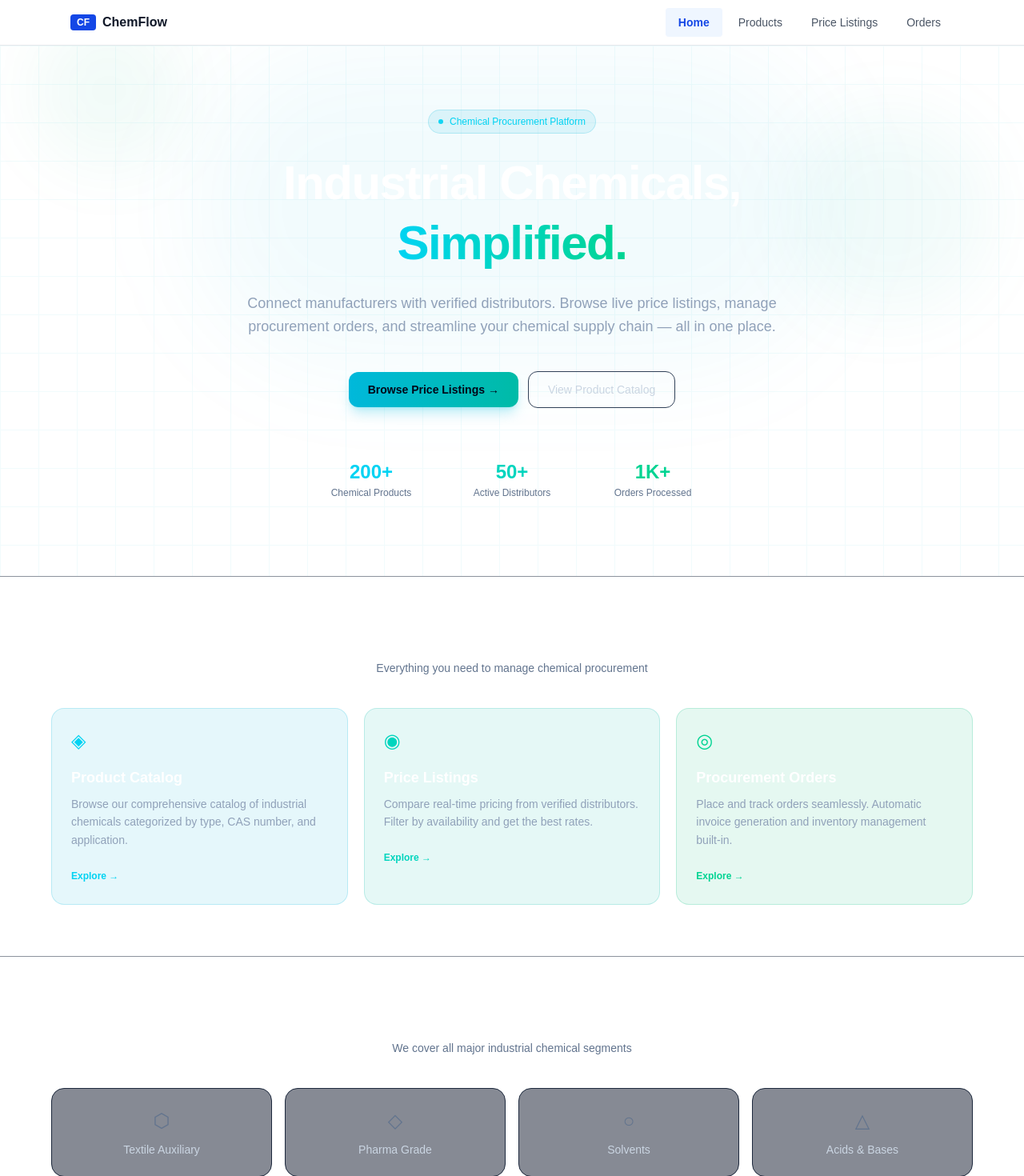
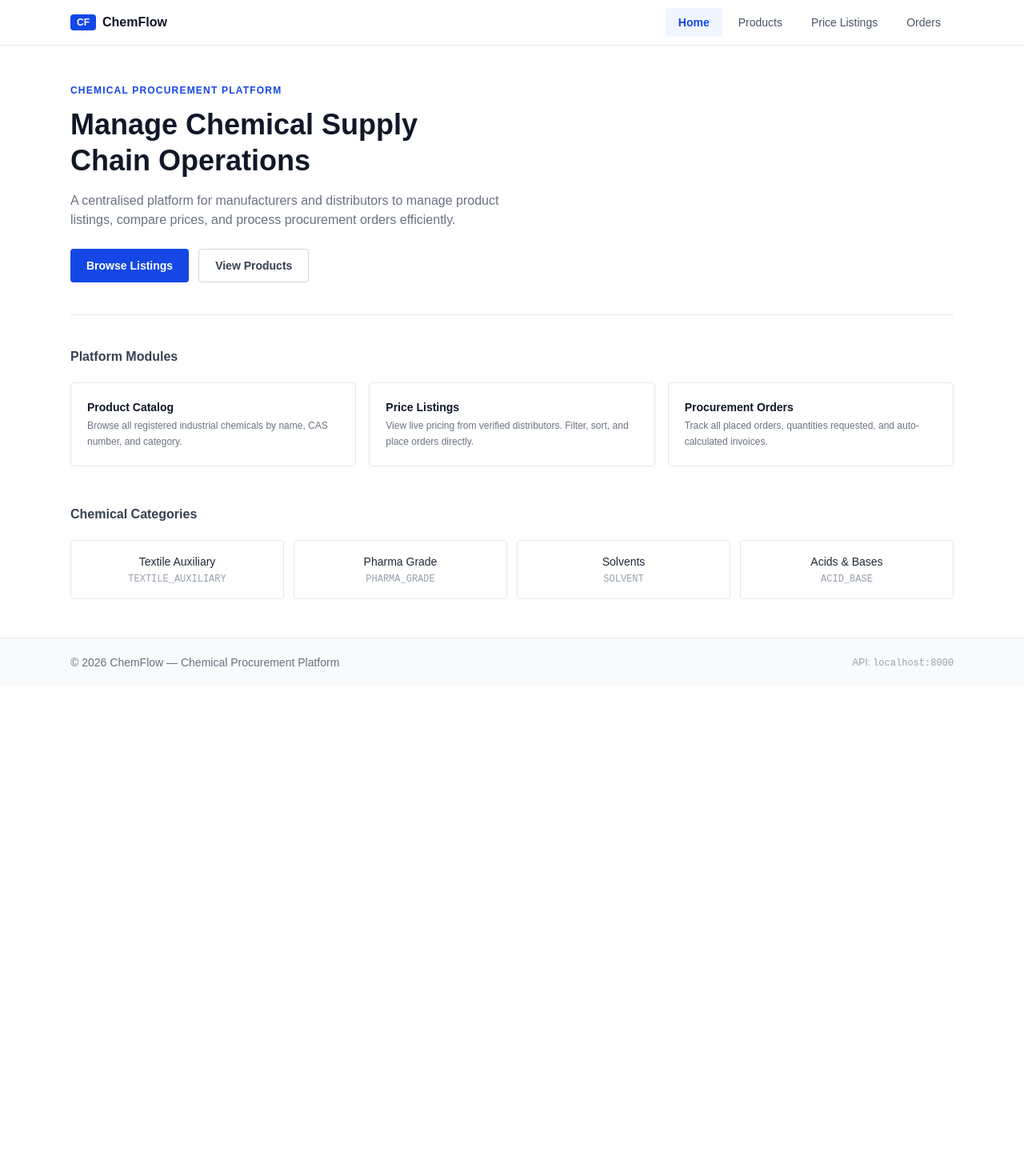
Before and after one commit to MuhammadHamzaZeeshan/chemsource, a React app in the folder frontend/: page / in a window 1280 px wide. Shown: the top 1470 px of the page at 80% size. After the commit the page ends 858 px from the top, so only its background shows below. Built offline with nearby package versions, Linux system fonts and the light colour scheme; the HTML template or start-up script is replaced by a standard one.

Commit message:
fix: update HomePage component layout and feature descriptions for clarity

```diff
--- a/frontend/src/pages/HomePage.jsx
+++ b/frontend/src/pages/HomePage.jsx
@@ -1,178 +1,95 @@
-const STATS = [
-  { label: "Chemical Products", value: "200+", icon: "◈", color: "cyan" },
-  { label: "Active Distributors", value: "50+", icon: "◉", color: "teal" },
-  { label: "Orders Processed", value: "1K+", icon: "◎", color: "emerald" },
-];
-
 const FEATURES = [
   {
-    icon: "◈",
     title: "Product Catalog",
-    desc: "Browse our comprehensive catalog of industrial chemicals categorized by type, CAS number, and application.",
+    desc: "Browse all registered industrial chemicals by name, CAS number, and category.",
     page: "products",
-    color: "cyan",
   },
   {
-    icon: "◉",
     title: "Price Listings",
-    desc: "Compare real-time pricing from verified distributors. Filter by availability and get the best rates.",
+    desc: "View live pricing from verified distributors. Filter, sort, and place orders directly.",
     page: "listings",
-    color: "teal",
   },
   {
-    icon: "◎",
     title: "Procurement Orders",
-    desc: "Place and track orders seamlessly. Automatic invoice generation and inventory management built-in.",
+    desc: "Track all placed orders, quantities requested, and auto-calculated invoices.",
     page: "orders",
-    color: "emerald",
   },
 ];
 
 const CATEGORIES = [
-  { name: "Textile Auxiliary", tag: "TEXTILE_AUXILIARY", icon: "⬡" },
-  { name: "Pharma Grade", tag: "PHARMA_GRADE", icon: "◇" },
-  { name: "Solvents", tag: "SOLVENT", icon: "○" },
-  { name: "Acids & Bases", tag: "ACID_BASE", icon: "△" },
+  { name: "Textile Auxiliary", tag: "TEXTILE_AUXILIARY" },
+  { name: "Pharma Grade",      tag: "PHARMA_GRADE" },
+  { name: "Solvents",          tag: "SOLVENT" },
+  { name: "Acids & Bases",     tag: "ACID_BASE" },
 ];
-
-const COLOR_MAP = {
-  cyan: {
-    bg: "bg-cyan-500/10",
-    border: "border-cyan-500/20",
-    text: "text-cyan-400",
-    btn: "bg-cyan-500 hover:bg-cyan-400",
-    shadow: "shadow-cyan-500/20",
-  },
-  teal: {
-    bg: "bg-teal-500/10",
-    border: "border-teal-500/20",
-    text: "text-teal-400",
-    btn: "bg-teal-500 hover:bg-teal-400",
-    shadow: "shadow-teal-500/20",
-  },
-  emerald: {
-    bg: "bg-emerald-500/10",
-    border: "border-emerald-500/20",
-    text: "text-emerald-400",
-    btn: "bg-emerald-500 hover:bg-emerald-400",
-    shadow: "shadow-emerald-500/20",
-  },
-};
 
 export default function HomePage({ setActivePage }) {
   return (
-    <div className="flex flex-col">
+    <div className="max-w-6xl mx-auto px-4 sm:px-6 py-12">
+
       {/* Hero */}
-      <section className="relative overflow-hidden px-4 sm:px-6 lg:px-8 pt-20 pb-24">
-        {/* Background decoration */}
-        <div className="absolute inset-0 pointer-events-none">
-          <div className="absolute top-0 left-1/2 -translate-x-1/2 w-[800px] h-[400px] bg-cyan-500/5 rounded-full blur-3xl" />
-          <div className="absolute top-20 right-10 w-64 h-64 bg-teal-500/5 rounded-full blur-2xl" />
-          <div className="absolute -top-10 left-10 w-48 h-48 bg-emerald-500/5 rounded-full blur-2xl" />
-          {/* Grid pattern */}
-          <div
-            className="absolute inset-0 opacity-5"
-            style={{
-              backgroundImage:
-                "linear-gradient(to right, #06b6d4 1px, transparent 1px), linear-gradient(to bottom, #06b6d4 1px, transparent 1px)",
-              backgroundSize: "48px 48px",
-            }}
-          />
-        </div>
-
-        <div className="relative max-w-5xl mx-auto text-center">
-          <div className="inline-flex items-center gap-2 px-3 py-1.5 rounded-full bg-cyan-500/10 border border-cyan-500/20 text-cyan-400 text-xs font-medium mb-6">
-            <span className="w-1.5 h-1.5 rounded-full bg-cyan-400 animate-pulse" />
+      <div className="border-b border-gray-200 pb-10 mb-10">
+        <p className="text-xs font-semibold text-blue-700 uppercase tracking-widest mb-3">
           Chemical Procurement Platform
-          </div>
-
-          <h1 className="text-4xl sm:text-5xl lg:text-6xl font-black tracking-tight text-white mb-6 leading-tight">
-            Industrial Chemicals,
-            <br />
-            <span className="text-transparent bg-clip-text bg-gradient-to-r from-cyan-400 via-teal-400 to-emerald-400">
-              Simplified.
-            </span>
+        </p>
+        <h1 className="text-3xl sm:text-4xl font-bold text-gray-900 leading-tight mb-4">
+          Manage Chemical Supply<br className="hidden sm:block" /> Chain Operations
         </h1>
-
-          <p className="text-slate-400 text-base sm:text-lg max-w-2xl mx-auto mb-10 leading-relaxed">
-            Connect manufacturers with verified distributors. Browse live price listings,
-            manage procurement orders, and streamline your chemical supply chain — all in one place.
+        <p className="text-gray-500 text-base max-w-xl mb-6">
+          A centralised platform for manufacturers and distributors to manage product listings,
+          compare prices, and process procurement orders efficiently.
         </p>
-
-          <div className="flex flex-col sm:flex-row items-center justify-center gap-3">
+        <div className="flex flex-wrap gap-3">
           <button
             onClick={() => setActivePage("listings")}
-              className="px-6 py-3 rounded-xl bg-gradient-to-r from-cyan-500 to-teal-500 text-slate-950 font-bold text-sm shadow-lg shadow-cyan-500/25 hover:shadow-cyan-400/40 hover:brightness-110 transition-all duration-200 w-full sm:w-auto"
+            className="px-5 py-2.5 bg-blue-700 text-white text-sm font-semibold rounded hover:bg-blue-800 transition-colors"
           >
-              Browse Price Listings →
+            Browse Listings
           </button>
           <button
             onClick={() => setActivePage("products")}
-              className="px-6 py-3 rounded-xl border border-slate-700 text-slate-300 font-medium text-sm hover:bg-slate-800 hover:border-slate-600 transition-all duration-200 w-full sm:w-auto"
+            className="px-5 py-2.5 bg-white text-gray-700 text-sm font-semibold rounded border border-gray-300 hover:bg-gray-50 transition-colors"
           >
-              View Product Catalog
+            View Products
           </button>
         </div>
+      </div>
 
-          {/* Stats */}
-          <div className="mt-16 grid grid-cols-3 gap-4 max-w-lg mx-auto">
-            {STATS.map((s) => (
-              <div key={s.label} className="text-center">
-                <div className={`text-2xl font-black text-${s.color}-400`}>{s.value}</div>
-                <div className="text-xs text-slate-500 mt-0.5">{s.label}</div>
+      {/* Features */}
+      <div className="mb-12">
+        <h2 className="text-base font-semibold text-gray-700 mb-5">Platform Modules</h2>
+        <div className="grid grid-cols-1 sm:grid-cols-3 gap-4">
+          {FEATURES.map((f) => (
+            <button
+              key={f.title}
+              onClick={() => setActivePage(f.page)}
+              className="text-left p-5 border border-gray-200 rounded hover:border-blue-400 hover:bg-blue-50 transition-colors group"
+            >
+              <h3 className="text-sm font-semibold text-gray-900 mb-1 group-hover:text-blue-700 transition-colors">
+                {f.title}
+              </h3>
+              <p className="text-xs text-gray-500 leading-relaxed">{f.desc}</p>
+            </button>
+          ))}
+        </div>
+      </div>
+
+      {/* Categories */}
+      <div>
+        <h2 className="text-base font-semibold text-gray-700 mb-5">Chemical Categories</h2>
+        <div className="grid grid-cols-2 sm:grid-cols-4 gap-3">
+          {CATEGORIES.map((cat) => (
+            <div
+              key={cat.tag}
+              onClick={() => setActivePage("products")}
+              className="p-4 border border-gray-200 rounded text-center cursor-pointer hover:border-blue-400 hover:bg-blue-50 transition-colors"
+            >
+              <p className="text-sm font-medium text-gray-800">{cat.name}</p>
+              <p className="text-xs text-gray-400 font-mono mt-1">{cat.tag}</p>
             </div>
           ))}
         </div>
       </div>
-      </section>
-
-      {/* Features */}
-      <section className="px-4 sm:px-6 lg:px-8 py-16 border-t border-slate-800/50">
-        <div className="max-w-6xl mx-auto">
-          <h2 className="text-2xl font-bold text-white text-center mb-2">Platform Features</h2>
-          <p className="text-slate-500 text-sm text-center mb-10">Everything you need to manage chemical procurement</p>
-
-          <div className="grid grid-cols-1 md:grid-cols-3 gap-5">
-            {FEATURES.map((f) => {
-              const c = COLOR_MAP[f.color];
-              return (
-                <div
-                  key={f.title}
-                  className={`group relative rounded-2xl border ${c.border} ${c.bg} p-6 hover:shadow-xl ${c.shadow} transition-all duration-300 hover:-translate-y-1 cursor-pointer`}
-                  onClick={() => setActivePage(f.page)}
-                >
-                  <div className={`text-2xl mb-4 ${c.text}`}>{f.icon}</div>
-                  <h3 className="text-white font-bold text-lg mb-2">{f.title}</h3>
-                  <p className="text-slate-400 text-sm leading-relaxed mb-5">{f.desc}</p>
-                  <span className={`text-xs font-semibold ${c.text} group-hover:underline`}>
-                    Explore →
-                  </span>
-                </div>
-              );
-            })}
-          </div>
-        </div>
-      </section>
-
-      {/* Categories */}
-      <section className="px-4 sm:px-6 lg:px-8 py-16 border-t border-slate-800/50">
-        <div className="max-w-6xl mx-auto">
-          <h2 className="text-2xl font-bold text-white text-center mb-2">Chemical Categories</h2>
-          <p className="text-slate-500 text-sm text-center mb-10">We cover all major industrial chemical segments</p>
-          <div className="grid grid-cols-2 sm:grid-cols-4 gap-4">
-            {CATEGORIES.map((cat) => (
-              <div
-                key={cat.tag}
-                className="flex flex-col items-center justify-center gap-3 p-6 rounded-2xl border border-slate-800 bg-slate-900/50 hover:border-cyan-500/30 hover:bg-slate-800/60 transition-all duration-200 cursor-pointer group"
-                onClick={() => setActivePage("products")}
-              >
-                <span className="text-2xl text-slate-500 group-hover:text-cyan-400 transition-colors">{cat.icon}</span>
-                <span className="text-sm font-medium text-slate-300 text-center leading-tight">{cat.name}</span>
-              </div>
-            ))}
-          </div>
-        </div>
-      </section>
     </div>
   );
 }
```
Lines whose indentation alone changed are shown as unchanged.
